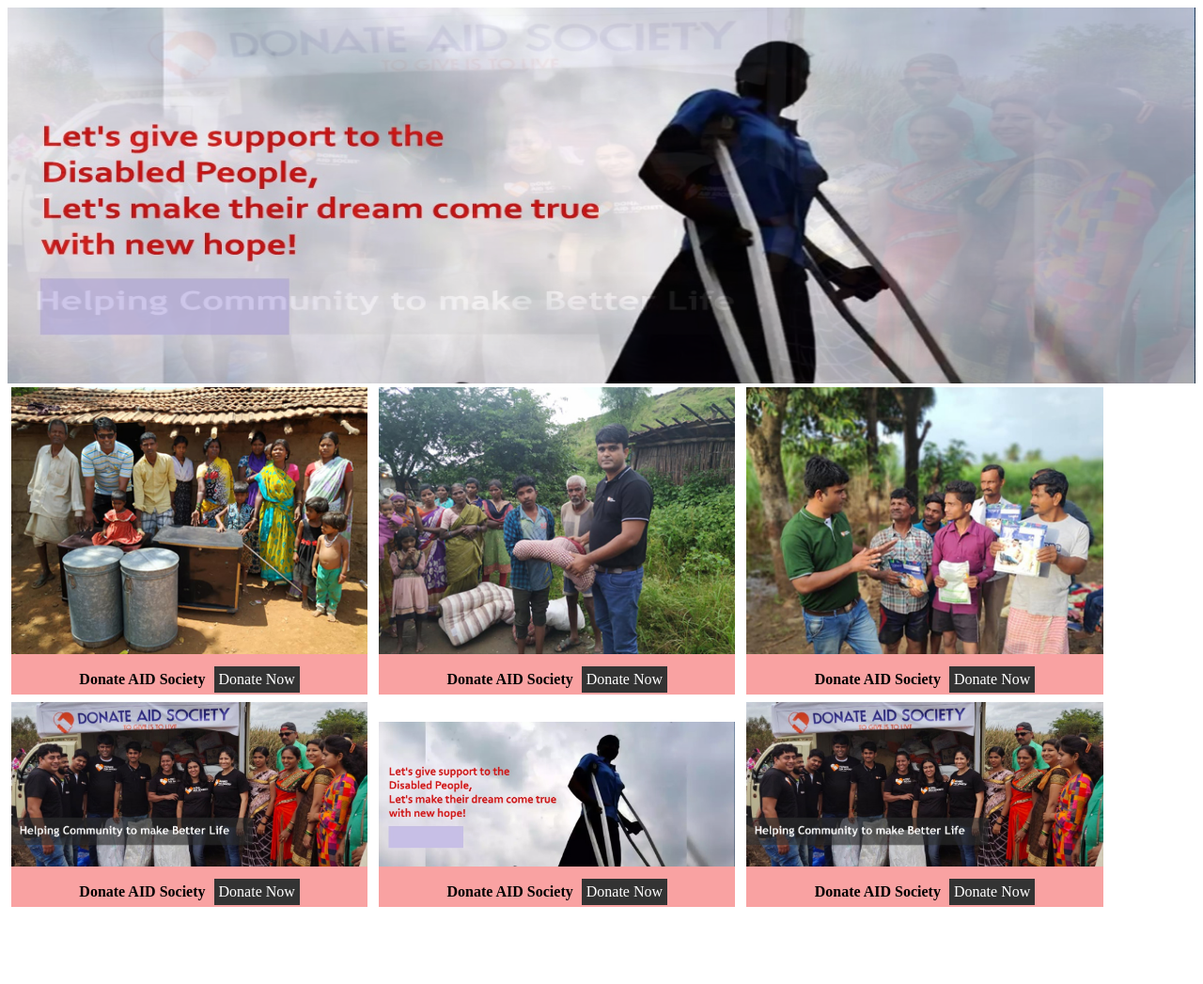
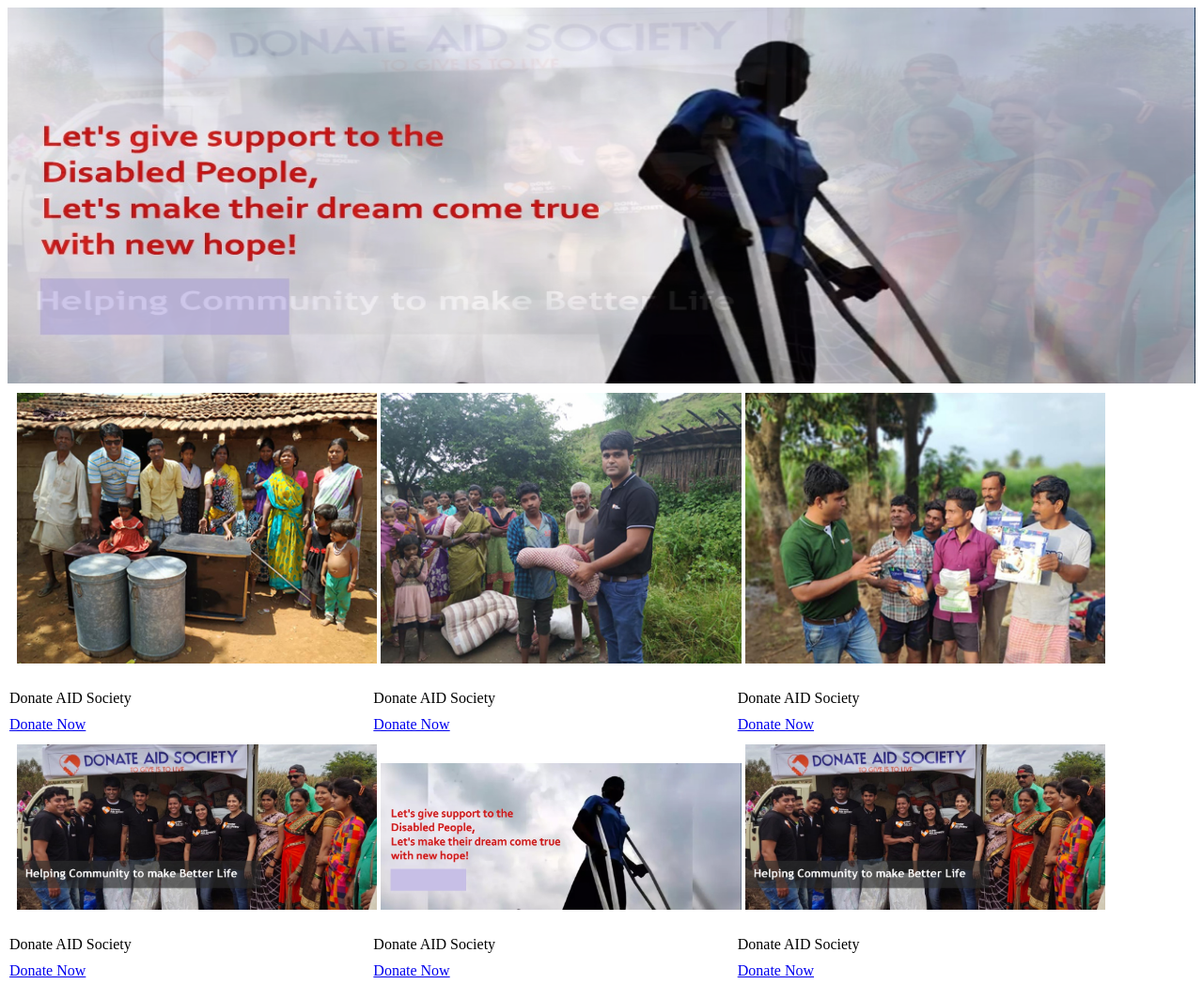
Before and after one commit to vkstechsol/Donate_AID_Society, a plain HTML site: page index.html in a window 1280 px wide. Shown: the whole page at 94% size. Before the commit the page ends 977 px from the top, so only its background shows below. Drawn offline with Linux system fonts and the light colour scheme.

Commit message:
Update style.css

```diff
--- a/style.css
+++ b/style.css
@@ -1,37 +1,45 @@
+
  .image-box {
-    display: inline-block;
-    width: 30%;
-    margin: 4px;
-    text-align: center;
+  width: 100%;
+  margin-bottom: 10px;
 }
 
 .image-box img {
-    width: 100%;
+  max-width: 100%;
   height: auto;
+  margin: 10px;
 }
 
-  .image-box .content {
-    background-color: #f9a2a2;
+.content {
   padding: 2px;
+  background-color: hwb(0 100% 0%);
 }
 
-  .image-box p {
-    font-weight: bold;
-    margin-bottom: 5px;
-    display: inline-block;
-    margin-right: 5px;
-
+.content p {
+  margin-bottom: 10px;
 }
 
-  .image-box a {
+/* Mobile Devices */
+@media screen and (max-width: 767px) {
+  .image-box {
+    margin-bottom: 10px;
+  }
+}
+
+/* Tablets and Laptops */
+@media screen and (min-width: 768px) {
+  .image-box {
+    width: 30.33%;
     display: inline-block;
-    background-color: #333;
-    color: #fff;
-    padding: 5px 5px;
-    text-decoration: none;
-    display: inline-block;
+    margin-bottom: 0;
+  }
+}
 
-  }
+
+
+
+
+
 /*
   #display-content {
     margin-top: 20px;
```
Lines whose indentation alone changed are shown as unchanged.
